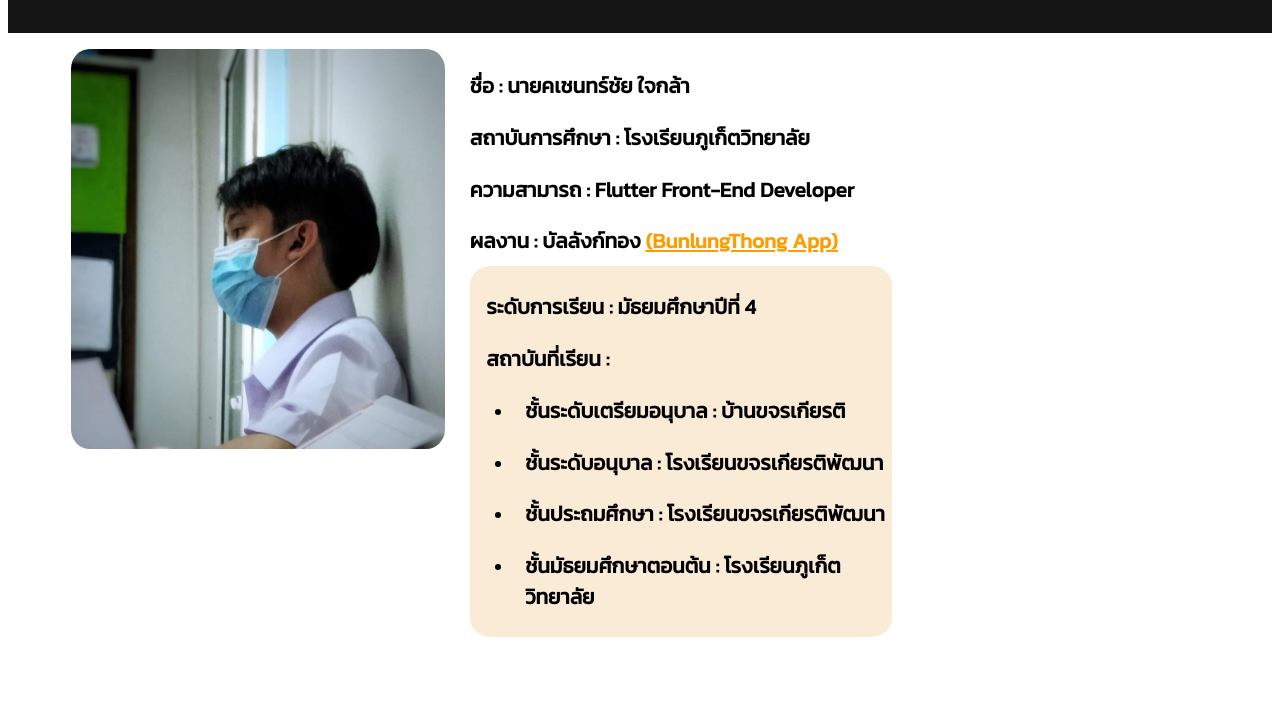
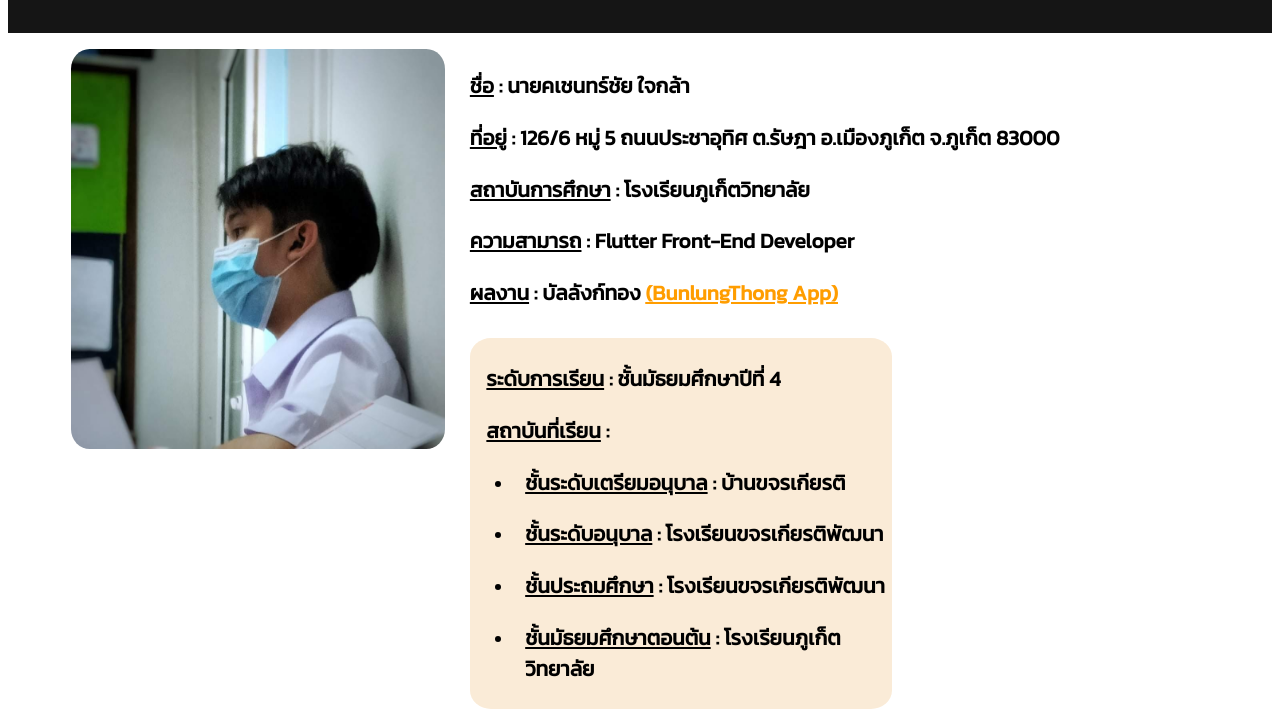
Before and after one commit to khachenchai/port-folio, a plain HTML site: page index.html in a window 1280 px wide. Shown: the part 220-929 px from the top of the page. Before the commit the page ends 857 px from the top, so only its background shows below. Drawn offline with Linux system fonts and the light colour scheme.

Commit message:
Edit : index, style

```diff
--- a/css/style.css
+++ b/css/style.css
@@ -95,3 +95,8 @@ h1 {
     /* margin-right: 200px; */
     border-radius: 5%;
 }
+
+#spacer {
+    height: 20px;
+    /* border: 1px solid red; */
+}
--- a/index.html
+++ b/index.html
@@ -19,31 +19,32 @@
     </div>
 
     <section class="content">
-        <!-- <img src=""> -->
         <div class="profile-image">
             <img src="img/profile.jpg" alt="">
         </div>
         <div class="details">
-            <p>ชื่อ : นายคเชนทร์ชัย ใจกล้า</p>
-            <p>สถาบันการศึกษา : โรงเรียนภูเก็ตวิทยาลัย</p>
-            <p>ความสามารถ : Flutter Front-End Developer</p>
-            <p>ผลงาน : บัลลังก์ทอง <a href="#"><u>(BunlungThong App)</u></a></p>
+            <p><u>ชื่อ</u> : นายคเชนทร์ชัย ใจกล้า</p>
+            <p><u>ที่อยู่</u> : 126/6 หมู่ 5 ถนนประชาอุทิศ ต.รัษฎา อ.เมืองภูเก็ต จ.ภูเก็ต 83000</p>
+            <p><u>สถาบันการศึกษา</u> : โรงเรียนภูเก็ตวิทยาลัย</p>
+            <p><u>ความสามารถ</u> : Flutter Front-End Developer</p>
+            <p><u>ผลงาน</u> : บัลลังก์ทอง <a href="#"><u>(BunlungThong App)</u></a></p>
+            <div id="spacer"></div>
             <div class="grade">
-                <p>ระดับการเรียน : มัธยมศึกษาปีที่ 4</p>
-                <p>สถาบันที่เรียน :
+                <p><u>ระดับการเรียน</u> : ชั้นมัธยมศึกษาปีที่ 4</p>
+                <p><u>สถาบันที่เรียน</u> :
                     <span>
                         <ul>
                             <li>
-                                <p>ชั้นระดับเตรียมอนุบาล : บ้านขจรเกียรติ</p>
+                                <p><u>ชั้นระดับเตรียมอนุบาล</u> : บ้านขจรเกียรติ</p>
                             </li>
                             <li>
-                                <p>ชั้นระดับอนุบาล : โรงเรียนขจรเกียรติพัฒนา</p>
+                                <p><u>ชั้นระดับอนุบาล</u> : โรงเรียนขจรเกียรติพัฒนา</p>
                             </li>
                             <li>
-                                <p>ชั้นประถมศึกษา : โรงเรียนขจรเกียรติพัฒนา</p>
+                                <p><u>ชั้นประถมศึกษา</u> : โรงเรียนขจรเกียรติพัฒนา</p>
                             </li>
                             <li>
-                                <p>ชั้นมัธยมศึกษาตอนต้น : โรงเรียนภูเก็ตวิทยาลัย</p>
+                                <p><u>ชั้นมัธยมศึกษาตอนต้น</u> : โรงเรียนภูเก็ตวิทยาลัย</p>
                             </li>
                         </ul>
                     </span>
```
